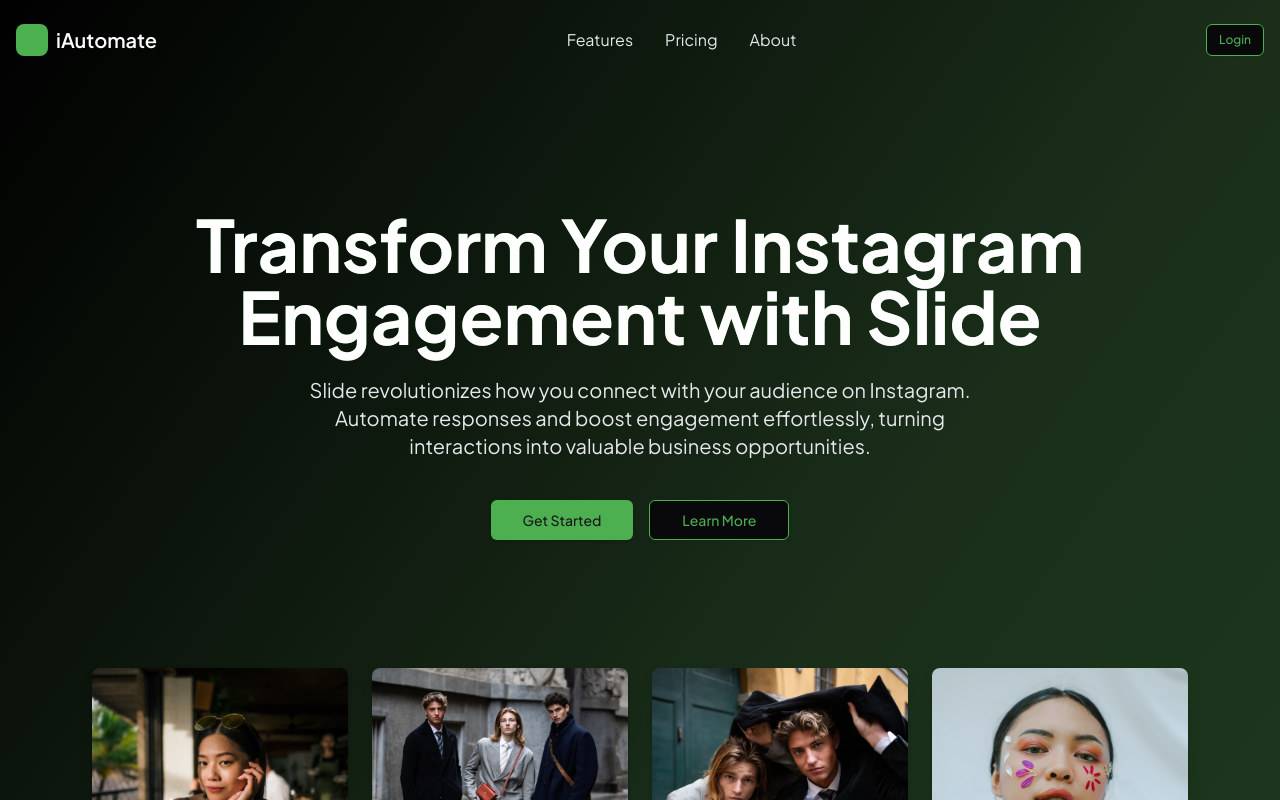
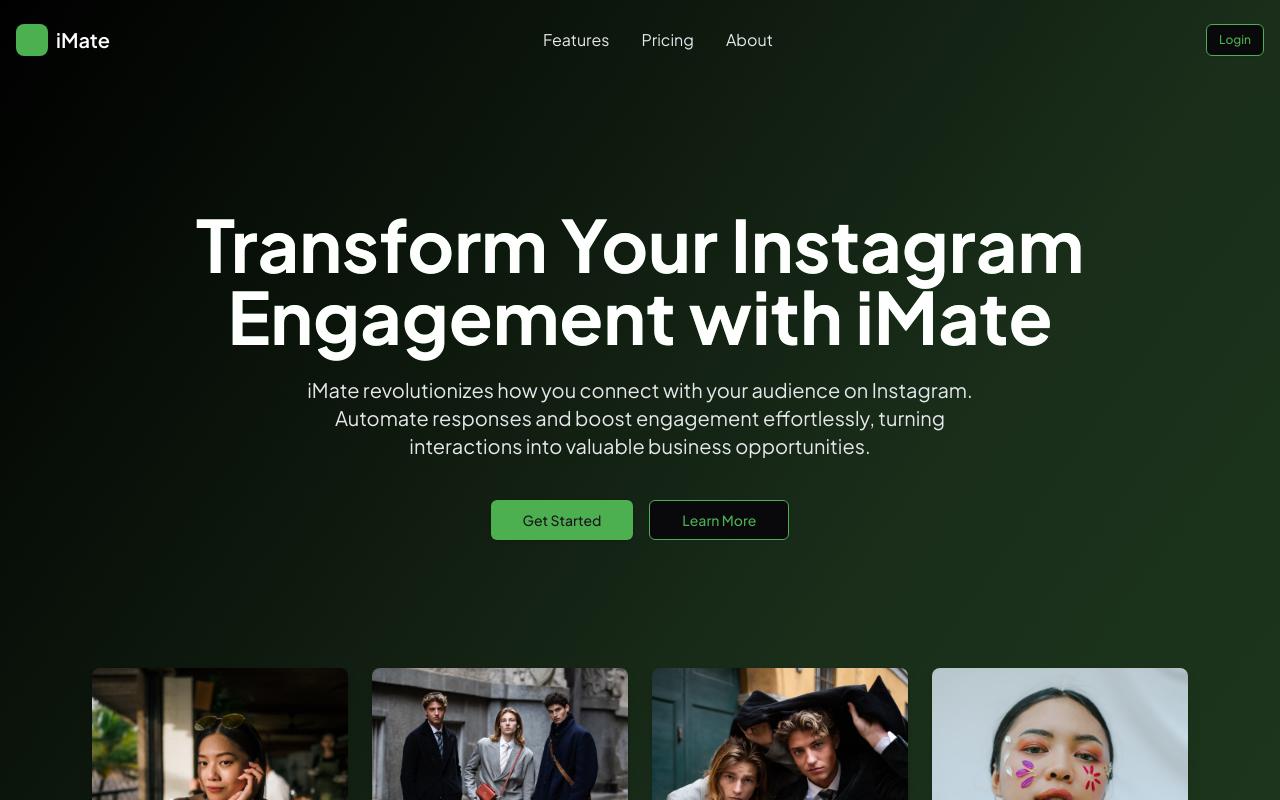
Before and after one commit to sruRaj07/iAutomate, a Next.js app: page / in a window 1280 px wide. Shown: the top 800 px of the page. Built offline with nearby package versions, Linux system fonts and the light colour scheme.

Commit message:
All the texts are changed

```diff
--- a/app/(website)/page.tsx
+++ b/app/(website)/page.tsx
@@ -56,7 +56,7 @@
         <nav className="flex items-center justify-between">
           <div className="flex items-center gap-2">
             <div className="h-8 w-8 rounded-lg bg-[#4CAF50]" />
-            <span className="text-xl font-semibold text-white">iAutomate</span>
+            <span className="text-xl font-semibold text-white">iMate</span>
           </div>
 
           <div className="hidden md:flex items-center gap-8">
@@ -85,10 +85,10 @@
         {/* Hero Section */}
         <div className="py-20 md:py-32 text-center">
           <h1 className="text-4xl md:text-6xl lg:text-7xl font-bold text-white max-w-4xl mx-auto leading-tight bg-gradient-to-r from-[#4CAF50] to-[#81C784] bg-clip-text text-transparent">
-            Transform Your Instagram Engagement with Slide
+            Transform Your Instagram Engagement with iMate
           </h1>
           <p className="mt-6 text-lg md:text-xl text-gray-200 max-w-2xl mx-auto">
-            Slide revolutionizes how you connect with your audience on Instagram. Automate responses and boost
+            iMate revolutionizes how you connect with your audience on Instagram. Automate responses and boost
             engagement effortlessly, turning interactions into valuable business opportunities.
           </p>
           <div className="mt-10 flex flex-col sm:flex-row gap-4 justify-center">
--- a/app/layout.tsx
+++ b/app/layout.tsx
@@ -10,7 +10,7 @@
 const jakarta = Plus_Jakarta_Sans({ subsets: ['latin'] })
 
 export const metadata: Metadata = {
-  title: 'iAutomate',
+  title: 'iMate',
   description: 'Automate DMs and comments on instagram',
 }
 
--- a/constants/integrations.tsx
+++ b/constants/integrations.tsx
@@ -1,4 +1,5 @@
 import { InstagramDuoToneBlue, SalesForceDuoToneBlue } from "@/icons"
+
 
 type Props = {
   title: string
@@ -11,7 +12,7 @@
   {
     title: 'Connect Instagram',
     description:
-      'Lorem ipsum dolor sit amet consectetur. Mauris scelerisque tincidunt ultrices',
+      'One Click connect to Instagram',
     icon: <InstagramDuoToneBlue />,
     strategy: 'INSTAGRAM',
 
@@ -19,7 +20,7 @@
   {
     title: 'Connect Salesforce',
     description:
-      'Lorem ipsum dolor sit amet consectetur. Mauris scelerisque tincidunt ultrices',
+      'One Click connect to Salesforce',
     icon: <SalesForceDuoToneBlue />,
     strategy: 'CRM',
   },
```
Also changed, not shown: app/(protected)/dashboard/page.tsx (line endings or trailing spaces).
